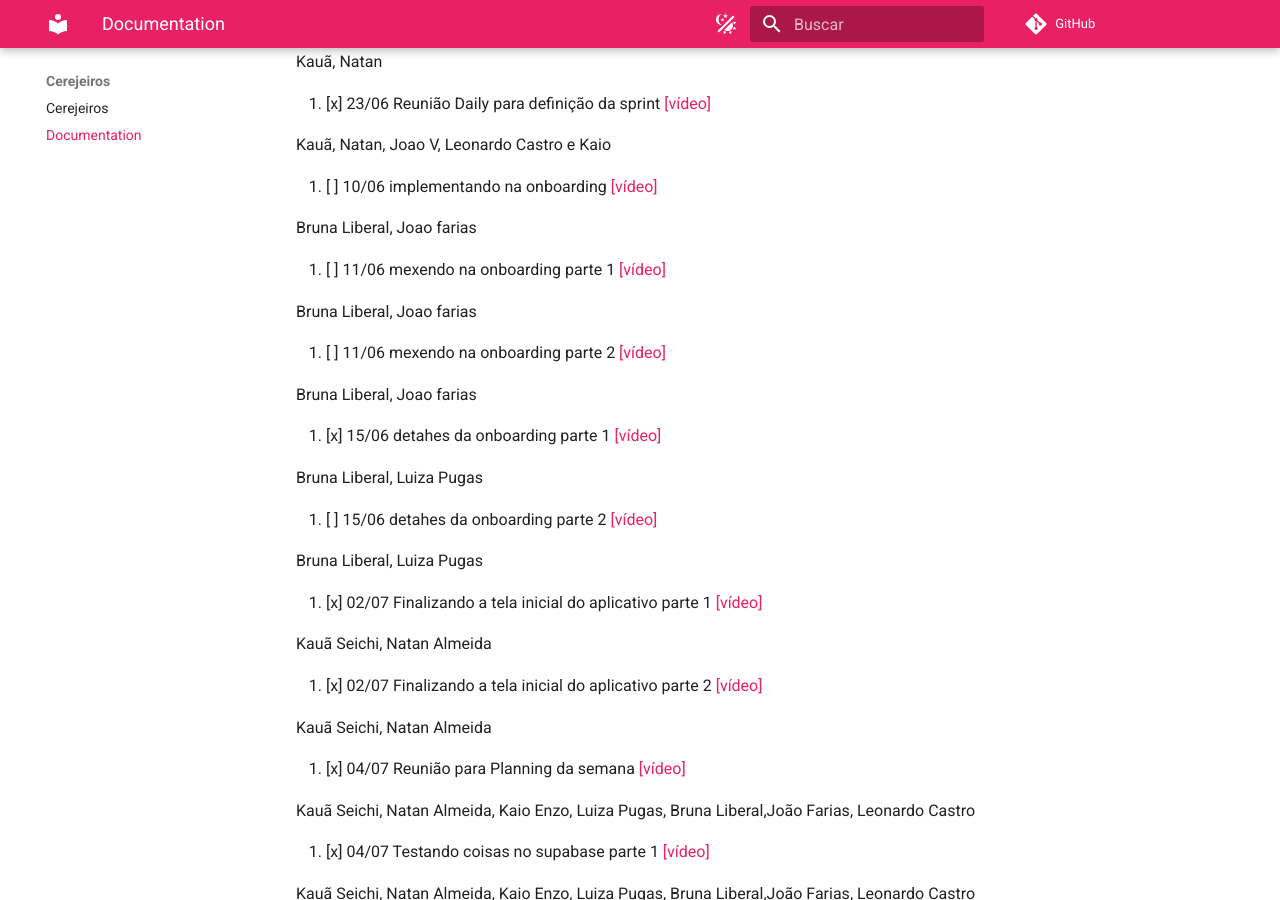
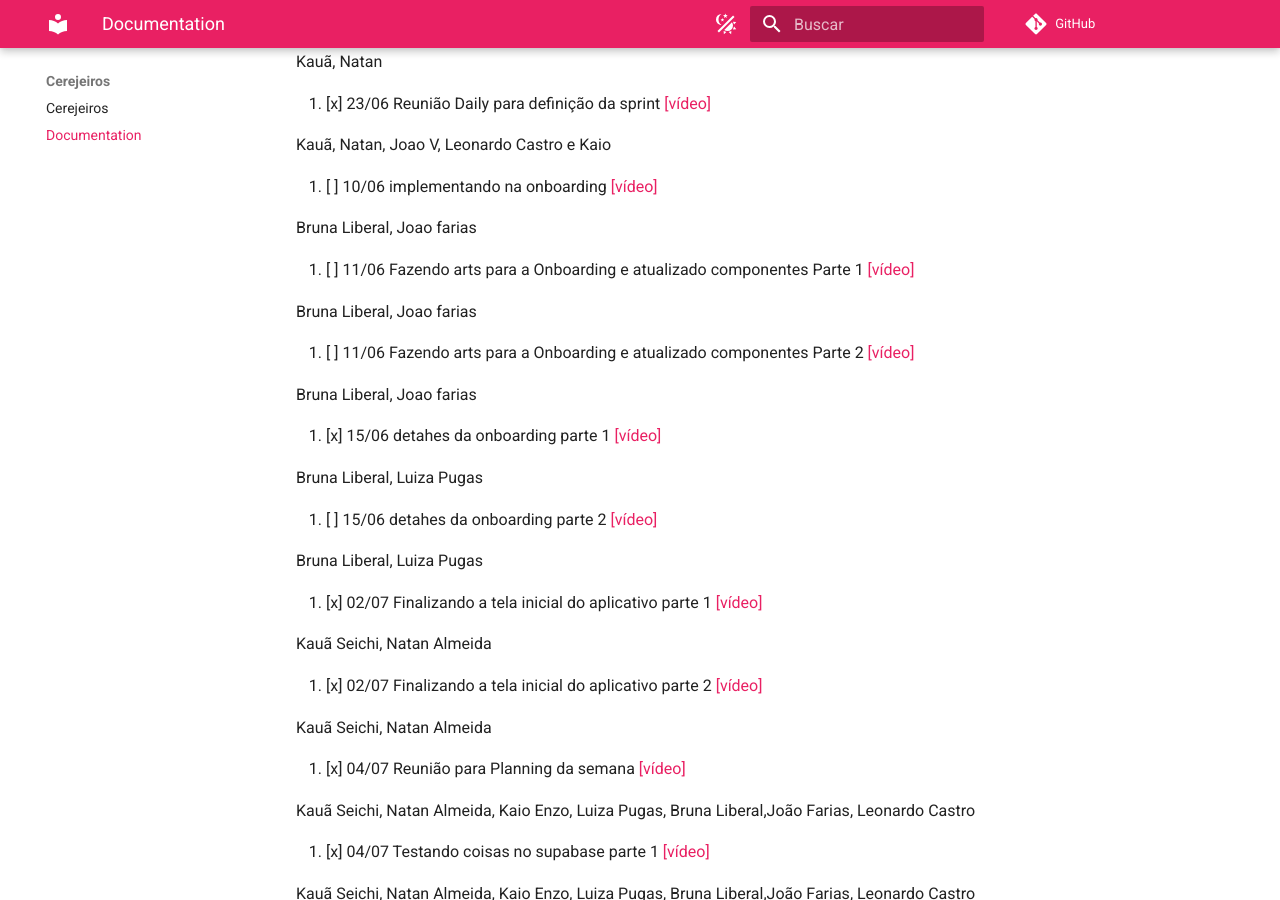
Before and after one commit to cerejeiros/bloom, an MkDocs documentation site: the page built from docs/documentation.md, in a window 1280 px wide and 900 px high, scrolled down 4517 px. Built offline with MkDocs 1.6.1 and Material for MkDocs 9.7.7, drawn with Linux system fonts in a browser that asks for light colours; comment, search, counter and statistics services are not loaded.

Commit message:
Update documentation.md

```diff
--- a/docs/documentation.md
+++ b/docs/documentation.md
@@ -194,15 +194,15 @@ Kauã, Natan
 
 Kauã, Natan, Joao V, Leonardo Castro e Kaio
 
-49. [ ] 10/06 implementando  na onboarding [[vídeo]](https://drive.google.com/drive/folders/1WUH_HKjrRolpq8PQYaerOoQe_rYocuUN)
+49. [ ] 10/06 implementando  na onboarding [[vídeo]](https://drive.google.com/file/d/1iHMZFjHQwQlLUdrc5MFLFM_o_ea7VxT1/view?usp=drive_link)
 
 Bruna Liberal, Joao farias
 
-50. [ ] 11/06 mexendo na onboarding parte 1 [[vídeo]](https://drive.google.com/drive/folders/1WUH_HKjrRolpq8PQYaerOoQe_rYocuUN)
+50. [ ] 11/06 Fazendo arts para a Onboarding e atualizado componentes Parte 1 [[vídeo]](https://drive.google.com/drive/folders/1WUH_HKjrRolpq8PQYaerOoQe_rYocuUN)
 
 Bruna Liberal, Joao farias
 
-51. [ ] 11/06 mexendo na onboarding parte 2 [[vídeo]](https://drive.google.com/drive/folders/1WUH_HKjrRolpq8PQYaerOoQe_rYocuUN)
+51. [ ] 11/06 Fazendo arts para a Onboarding e atualizado componentes Parte 2 [[vídeo]](https://drive.google.com/file/d/1bz-b5vqf0U7TgBn4Wln5Jb-1HFH3QzN/view?usp=drive_link)
 
 Bruna Liberal, Joao farias
 
@@ -210,7 +210,7 @@ Bruna Liberal, Joao farias
 
 Bruna Liberal, Luiza Pugas
 
-53. [ ] 15/06 detahes da onboarding parte 2 [[vídeo]](https://drive.google.com/drive/folders/1WUH_HKjrRolpq8PQYaerOoQe_rYocuUN)
+53. [ ] 15/06 detahes da onboarding parte 2 [[vídeo]](https://drive.google.com/file/d/1Dpzw09_xg5NH2ymbvMCPoGP9ItMDmwAv/view?usp=drive_link)
 
 Bruna Liberal, Luiza Pugas
 
```
